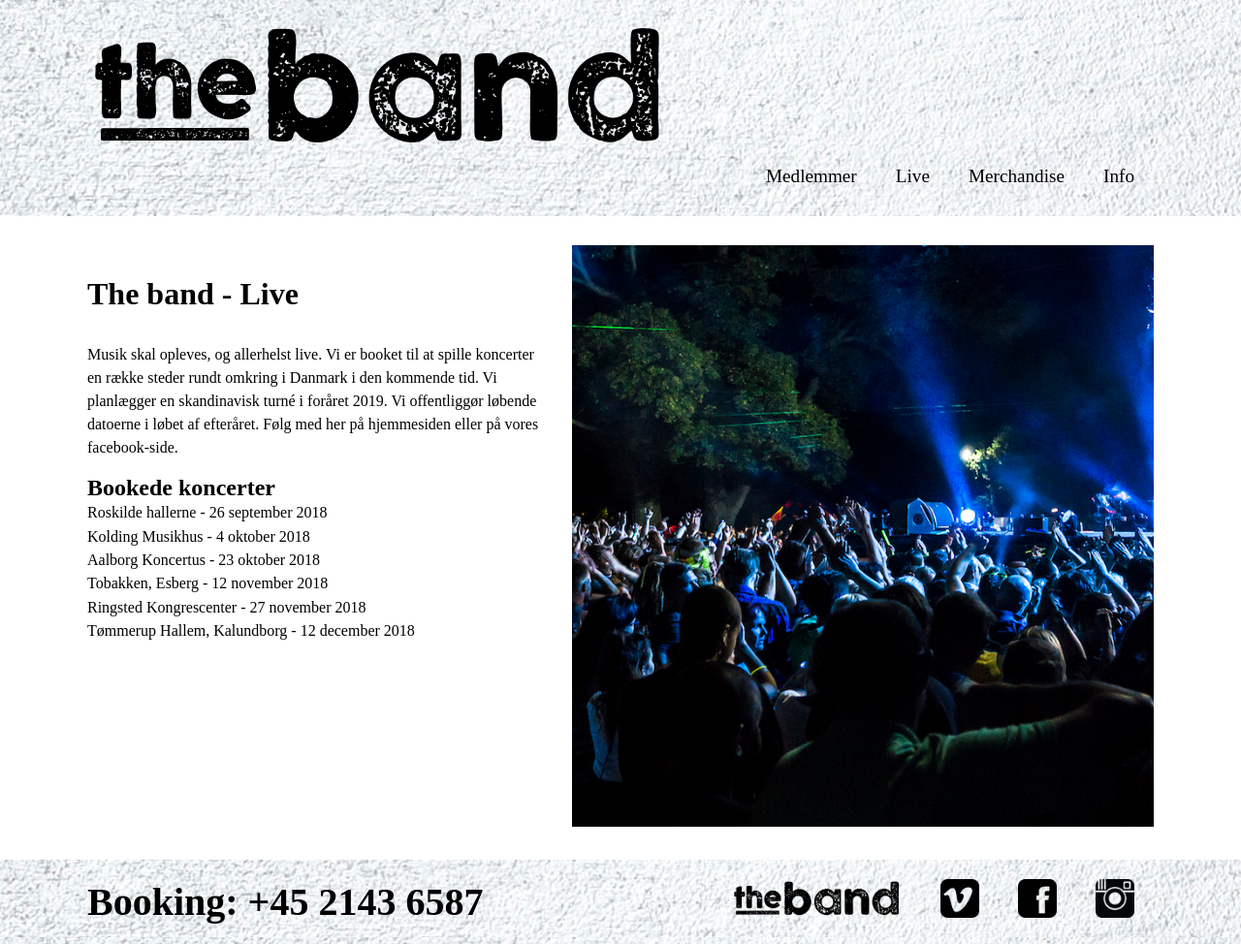
After one commit to marcusklausen/dm39-the-band, a PHP site: page /live.php in a window 1280 px wide. The commit adds this page. Shown: the whole page at 97% size. Run offline with PHP 8.4, Linux system fonts and the light colour scheme.

Commit message:
live.php done

```diff
--- a/css/style.css
+++ b/css/style.css
@@ -49,6 +49,10 @@ ul a {
     font-size: 1.2em;
 }
 
+main {
+    padding-right:30px;
+}
+
 main p {
     line-height: 1.5em;
     margin-bottom:1em;
@@ -56,6 +60,18 @@ main p {
 
 main h1 {
     padding:1em 0;
+}
+
+main ul.no-style {
+    list-style: none;
+}
+
+main ul li {
+    padding:0.2em 0;
+}
+
+aside img {
+    max-width:600px;
 }
 
 
--- a/header.php
+++ b/header.php
@@ -16,7 +16,7 @@
 <nav>
     <ul class="flex-right">
         <a href="index.php"><li>Medlemmer</li></a>
-        <a href="index.php"><li>Live</li></a>
+        <a href="live.php"><li>Live</li></a>
         <a href="index.php"><li>Merchandise</li></a>
         <a href="index.php"><li>Info</li></a>
     </ul>
--- /dev/null
+++ b/live.php
@@ -0,0 +1,25 @@
+<?php require_once('header.php'); ?>
+<div class="wrapper flex-between vert-space">
+    <main>
+        <h1>The band - Live</h1>
+        <p>Musik skal opleves, og allerhelst live. Vi er booket til at spille koncerter en række steder rundt omkring i Danmark i den kommende tid. Vi planlægger en skandinavisk turné i foråret 2019. Vi offentliggør løbende datoerne i løbet af efteråret. Følg med her på hjemmesiden eller på vores facebook-side.
+        <p>
+        <h2>Bookede koncerter</h2>
+        <ul class="no-style">
+            <li>Roskilde hallerne - 26 september 2018</li>
+            <li>Kolding Musikhus - 4 oktober 2018</li>
+            <li>Aalborg Koncertus - 23 oktober 2018</li>
+            <li>Tobakken, Esberg - 12 november 2018</li>
+            <li>Ringsted Kongrescenter - 27 november 2018</li>
+            <li>Tømmerup Hallem, Kalundborg - 12 december 2018</li>
+        </ul>
+
+
+
+
+    </main>
+    <aside>
+        <img src="img/concert.jpg">
+    </aside>
+</div>
+<?php require_once('footer.php'); ?>
```
